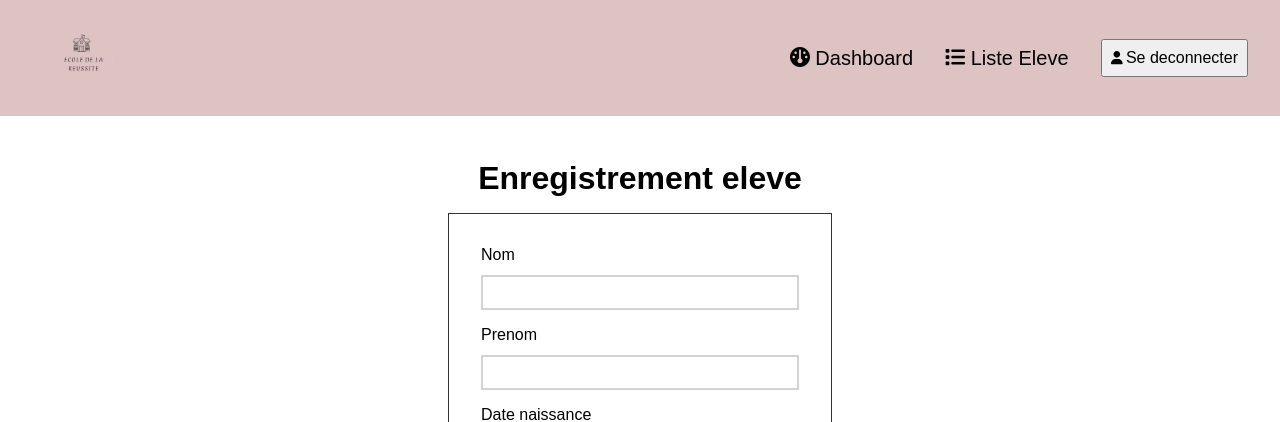
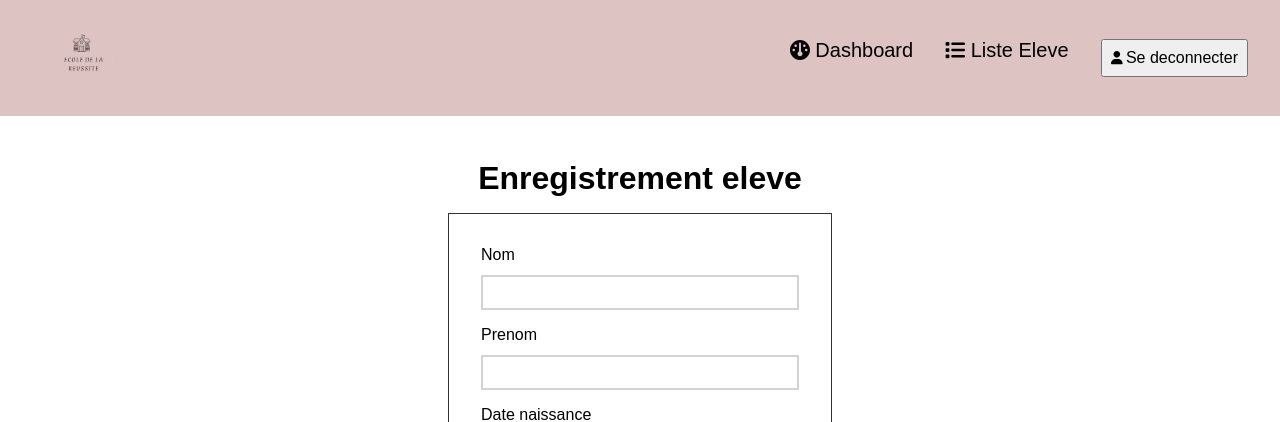
Before and after one commit to mouhamed1296/ecole_la_reussite, a PHP site: page /views/formEleve.php in a window 1280 px wide. Shown: the top 422 px of the page. Run offline with PHP 8.4, Linux system fonts and the light colour scheme; the visitor is signed in with stand-in values (Sample User, id 1).

Commit message:
fini fonctionnalite

```diff
--- a/views/css/index.css
+++ b/views/css/index.css
@@ -28,7 +28,6 @@ body {
 .acceuil{
     display: flex;
     justify-content: center;
-    align-items: center;
     gap: 2rem;
 }
 
```
